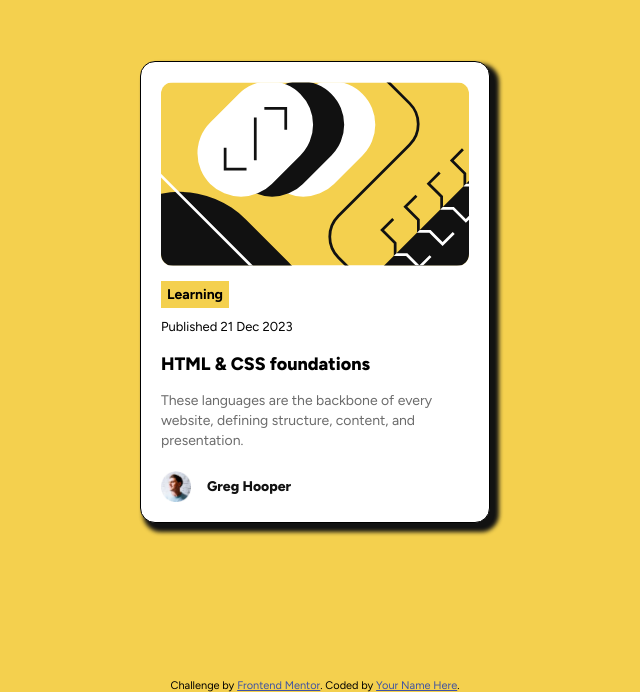
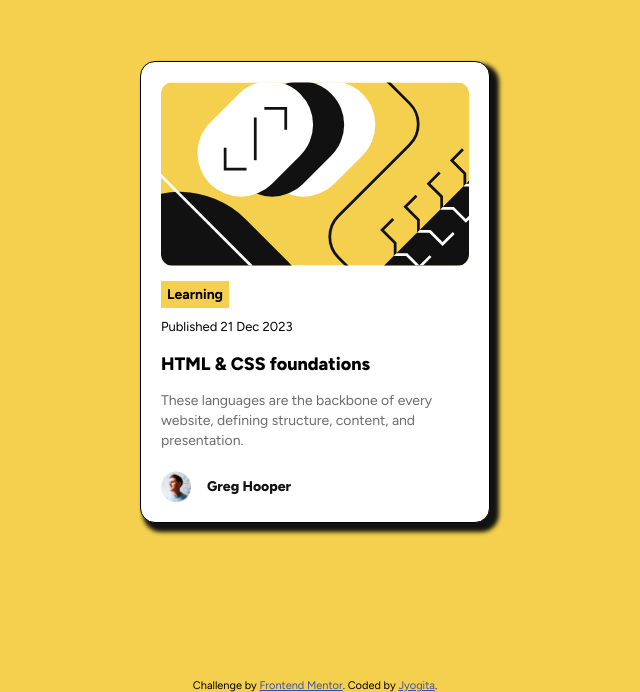
Before and after one commit to Jyogita/Frontend-Mentor-Challenges, a plain HTML site: page Blog-Preview-Card-Project-3/index.html in a window 1280 px wide. Shown: the part 108-800 px from the top of the page, without its empty margins (325-965 px from the left). Drawn offline with Linux system fonts and the light colour scheme.

Commit message:
added footer changes and screenshot image

```diff
--- a/Blog-Preview-Card-Project-3/index.html
+++ b/Blog-Preview-Card-Project-3/index.html
@@ -26,7 +26,7 @@
       </section>
     </main>
     <footer class="attribution">Challenge by
-      <a href="https://www.frontendmentor.io?ref=challenge" target="_blank">Frontend Mentor</a>. Coded by <a href="#">Your Name Here</a>.
+      <a href="https://www.frontendmentor.io?ref=challenge" target="_blank">Frontend Mentor</a>. Coded by <a href="#">Jyogita</a>.
     </footer>
   </body>
 </html>
```
Also changed, not shown: Blog-Preview-Card-Project-3/Screenshot.png (added).
